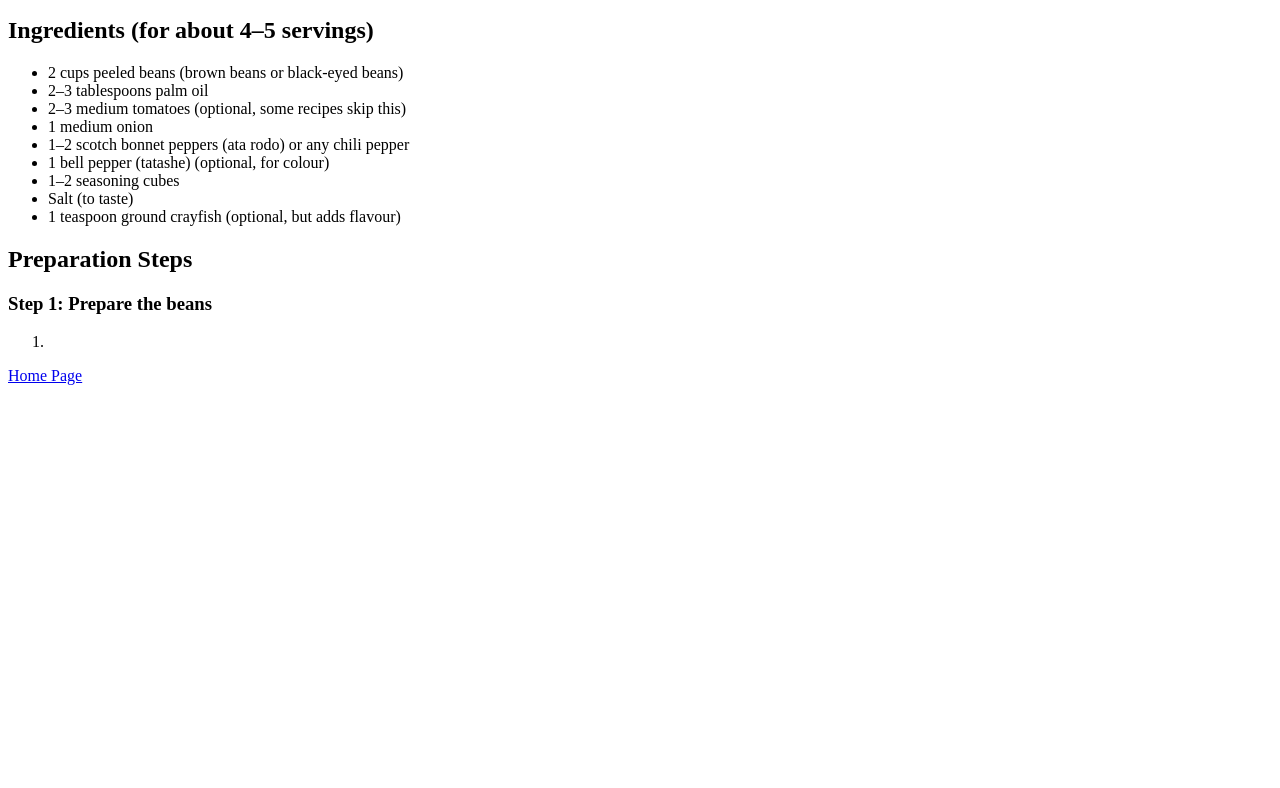
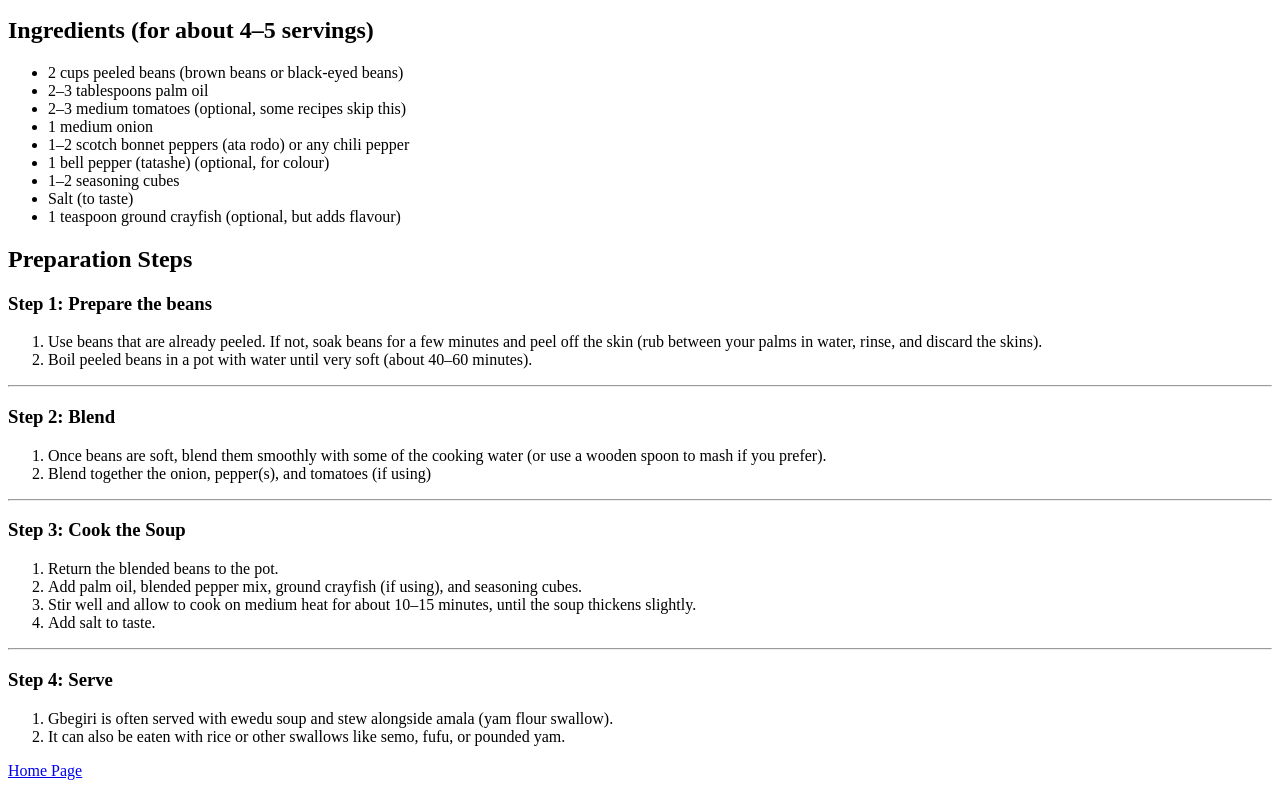
Before and after one commit to Sughuko3648/odin-recipes, a plain HTML site: page recipes/gbegiri.html in a window 1280 px wide. Shown: the part 389-1177 px from the top of the page. Before the commit the page ends 800 px from the top, so only its background shows below. Drawn offline with Linux system fonts and the light colour scheme.

Commit message:
Recipe contents.
Adding contents to complete the recipe page.

```diff
--- a/recipes/gbegiri.html
+++ b/recipes/gbegiri.html
@@ -6,7 +6,7 @@
     <title>Gbegiri Recipe</title>
 </head>
 <body>
-    <h1>Gbegiri</h1>
+    <h1>Gbegiri Recipe</h1>
 
     <img src="abula-gbegiri-recipe.jpg" alt="Finished Gbegiri Recipe" height="250" width="250">
 
@@ -29,10 +29,43 @@
 
     <div>
         <h2>Preparation Steps</h2>
-        <h3>Step 1: Prepare the beans</h3>
-        <ol>
-            <li></li>
-        </ol>
+        <div>
+            <h3>Step 1: <b>Prepare the beans</b></h3>
+            <ol>
+                <li>Use beans that are already peeled. If not, soak beans for a few minutes and peel off the skin (rub between your palms in water, rinse, and discard the skins).</li>
+                <li>Boil peeled beans in a pot with water until very soft (about 40–60 minutes).</li>
+            </ol>
+        </div>
+        <hr>
+
+        <div>
+            <h3>Step 2: <b>Blend</b></h3>
+            <ol>
+                <li>Once beans are soft, blend them smoothly with some of the cooking water (or use a wooden spoon to mash if you prefer).</li>
+                <li>Blend together the onion, pepper(s), and tomatoes (if using)</li>
+            </ol>
+        </div>
+        <hr>
+
+        <div>
+            <h3>Step 3: <b>Cook the Soup</b></h3>
+            <ol>
+                <li>Return the blended beans to the pot.</li>
+                <li>Add palm oil, blended pepper mix, ground crayfish (if using), and seasoning cubes.</li>
+                <li>Stir well and allow to cook on medium heat for about 10–15 minutes, until the soup thickens slightly.</li>
+                <li>Add salt to taste.</li>
+            </ol>
+        </div>
+        <hr>
+
+        <div>
+            <h3>Step 4: <b>Serve</b></h3>
+            <ol>
+                <li>Gbegiri is often served with ewedu soup and stew alongside amala (yam flour swallow).</li>
+                <li>It can also be eaten with rice or other swallows like semo, fufu, or pounded yam.</li>
+            </ol>
+        </div>
+
     </div>
 
 
```
